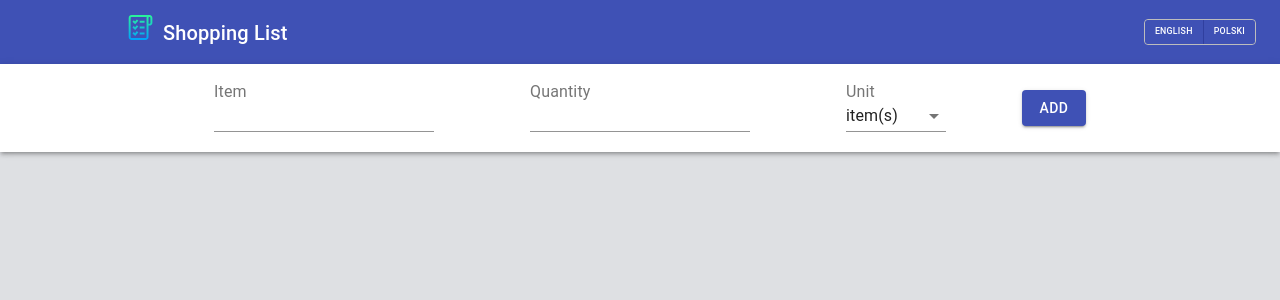
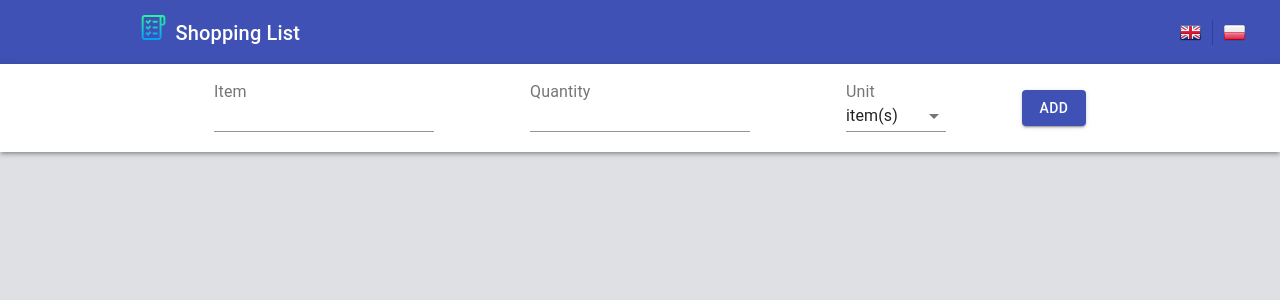
Before and after one commit to DominikaOzorkiewicz/ShoppingList, a React (Create React App) app: page / in a window 1280 px wide. Shown: the top 300 px of the page. Built offline with nearby package versions, Linux system fonts and the light colour scheme.

Commit message:
Add flag icons

```diff
--- a/src/components/Header.js
+++ b/src/components/Header.js
@@ -12,19 +12,13 @@ export const Header = ({ changeLanguage, t }) => {
                 height: '25px',
                 marginRight: '10px'
             },
-            languageButtons: {
-                border: '1px solid #bdbdbd',
-            },
-            languageButton: {
-                fontSize: '0.55rem',
-            },
     }));
     const classes = styles();
 
     return (
         <AppBar position='static'>
             <Toolbar>
-                <Container maxWidth='md' >
+                <Container maxWidth='md'>
                     <Typography variant='h6'>
                         <img
                             className={classes.logo}
@@ -33,27 +27,27 @@ export const Header = ({ changeLanguage, t }) => {
                         />
                         {t("title")}
                     </Typography>
-
                 </Container>
                 <ButtonGroup
-                    className={classes.languageButtons}
                     size='small'
                     color='primary'
                     variant="contained"
                     orientation='horizontal'
                     disableElevation
                 >
-                    <Button
-                        className={classes.languageButton}
-                        onClick={() => changeLanguage('en')}
-                    >
-                        English
+                    <Button onClick={() => changeLanguage('en')}>
+                        <img
+                            src={"assets/en.png"}
+                            title='English'
+                            alt='UK Flag'
+                        />
                     </Button>
-                    <Button
-                        className={classes.languageButton}
-                        onClick={() => changeLanguage('pl')}
-                    >
-                        Polski
+                    <Button onClick={() => changeLanguage('pl')}>
+                        <img
+                            src={"assets/pl.png"}
+                            title='Polski'
+                            alt='Polish Flag'
+                        />
                     </Button>
                 </ButtonGroup>
             </Toolbar>
```
Also changed, not shown: public/assets/en.png (added), public/assets/pl.png (added).
